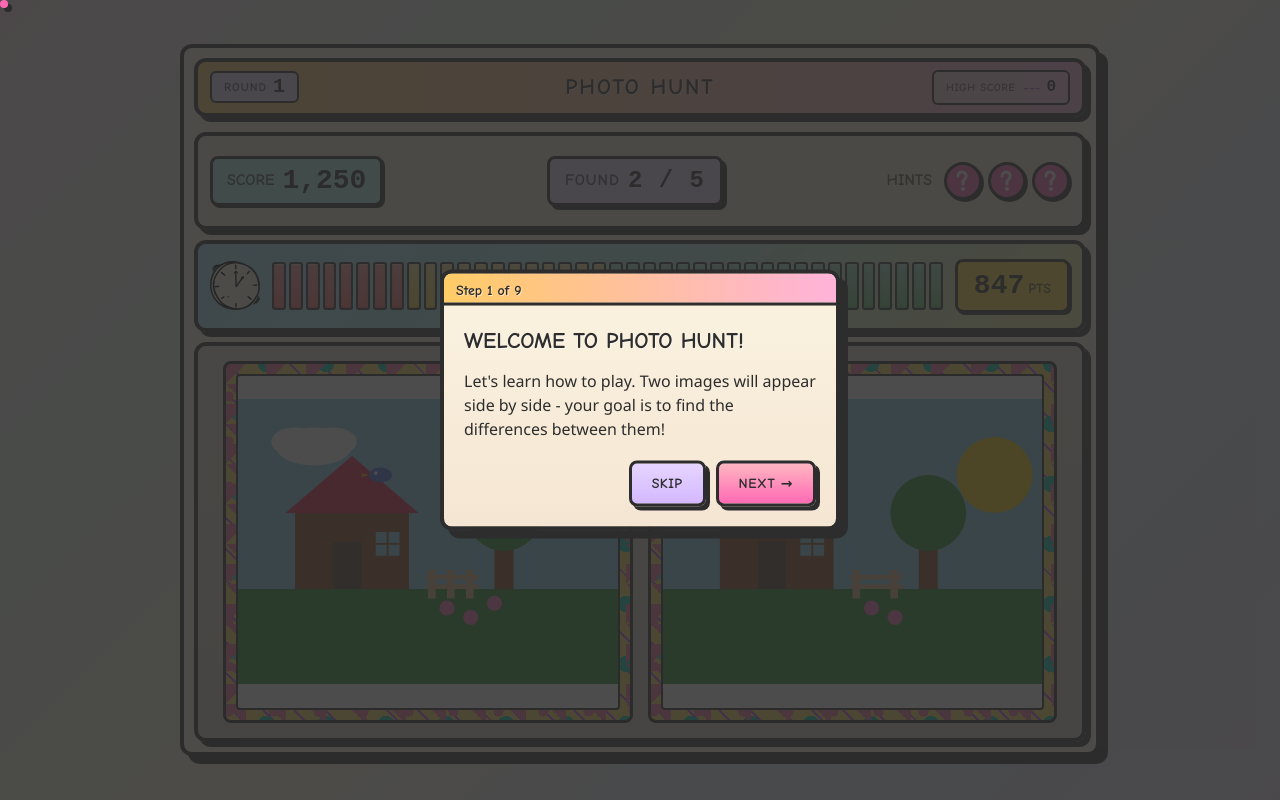
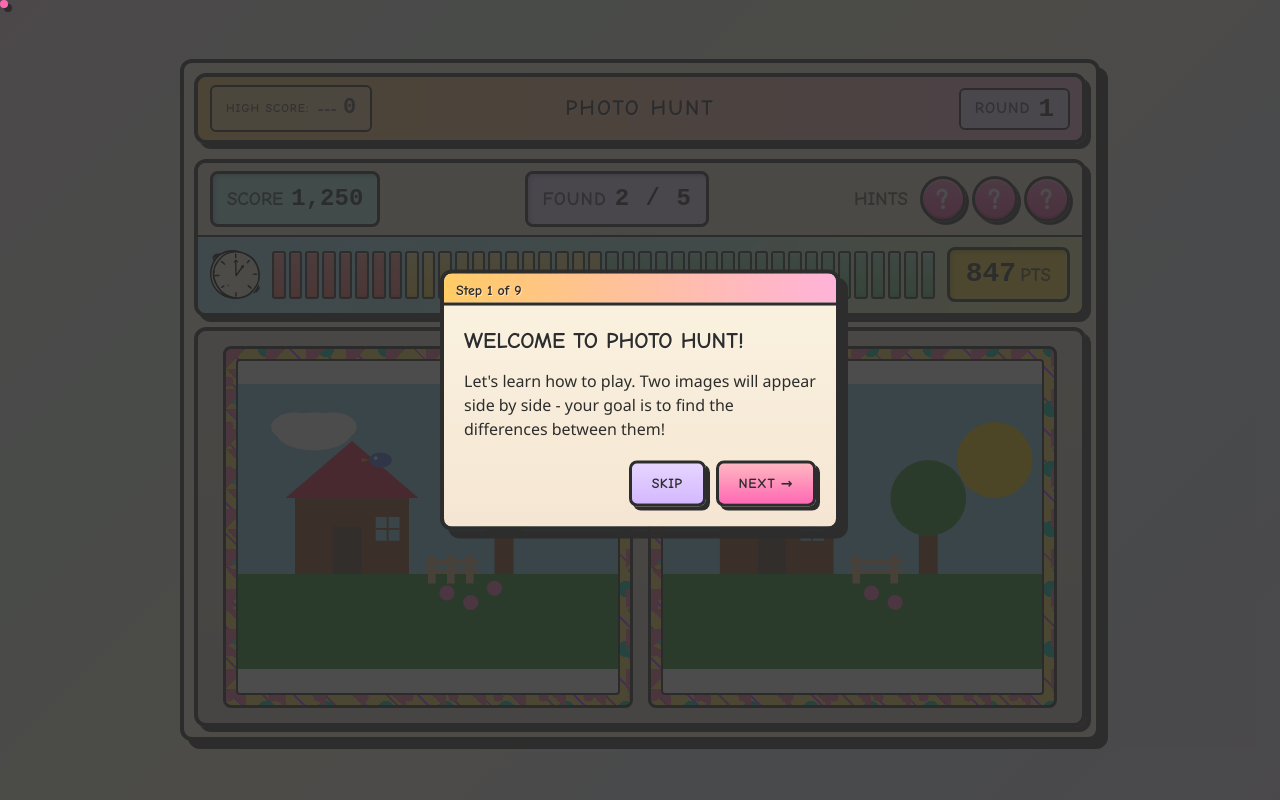
Before and after one commit to jdotfite/photo-hunt, a plain HTML site: page index.html in a window 1280 px wide. Both pictures are taken after a click on the button "HOW TO PLAY". Drawn offline with Linux system fonts and the light colour scheme.

Commit message:
UI polish: improved HUD styling with display panels and raised hint buttons

```diff
--- a/index.html
+++ b/index.html
@@ -166,48 +166,50 @@
   <div class="container hidden" id="gameScreen">
     <div class="game" id="game">
 
-      <!-- Title Bar: Round Badge | Game Title | High Score -->
+      <!-- Title Bar: High Score | Game Title | Round Badge -->
       <div class="title-bar shadow-lg border-dark-thick rounded-lg">
+        <div class="high-score-display">
+          <span class="label">HIGH SCORE</span>
+          <span class="value"><span id="highScoreName">---</span> <span id="highScoreValue">0</span></span>
+        </div>
+        <span class="title-bar-text">PHOTO HUNT</span>
         <div class="round-badge" id="roundDisplay">
           <span class="round-label">ROUND</span>
           <span class="round-value" id="roundNumber">1</span>
         </div>
-        <span class="title-bar-text">PHOTO HUNT</span>
-        <div class="high-score-display">
-          <span class="label">HIGH SCORE</span>
-          <span class="value"><span id="highScoreName">---</span> <span id="highScoreValue">0</span></span>
-        </div>
       </div>
 
-      <!-- Header Bar: Total Score | Differences | Hints -->
-      <div class="header-bar shadow-lg border-dark-thick rounded-lg">
-        <div class="total-score shadow-sm border-dark rounded">
+      <!-- Combined Status Bar: Score, Found, Hints + Clock, Pellets, Points -->
+      <div class="status-bar shadow-lg border-dark-thick rounded-lg">
+        <!-- Top Row: Score | Found | Hints -->
+        <div class="status-row status-row-top">
+          <div class="total-score display-panel border-dark rounded">
             <span class="label">SCORE</span>
             <span class="value" id="scoreValue">0</span>
           </div>
 
-        <div class="differences-found shadow-sm border-dark rounded" id="differencesFoundDisplay">
+          <div class="differences-found display-panel border-dark rounded" id="differencesFoundDisplay">
             <span class="label">FOUND</span>
             <span class="value"><span id="differencesCount">0</span> / <span id="differencesTotal">5</span></span>
           </div>
 
           <div class="hints-container" id="hintContainer">
             <span class="label">HINTS</span>
-          <button class="hint-btn shadow-sm border-dark rounded-full" id="hint1" title="Use Hint (3 remaining)">
+            <button class="hint-btn shadow-md border-dark rounded-full" id="hint1" title="Use Hint (3 remaining)">
               <svg viewBox="0 0 24 24">
                 <path d="M7 7 C7 4, 10 2, 13 3.5 C16 5, 16 9, 12 12 L12 15"
                       stroke="currentColor" stroke-width="3" fill="none" stroke-linecap="round"/>
                 <circle cx="12" cy="20" r="2" fill="currentColor"/>
               </svg>
             </button>
-          <button class="hint-btn shadow-sm border-dark rounded-full" id="hint2" title="Use Hint">
+            <button class="hint-btn shadow-md border-dark rounded-full" id="hint2" title="Use Hint">
               <svg viewBox="0 0 24 24">
                 <path d="M7 7 C7 4, 10 2, 13 3.5 C16 5, 16 9, 12 12 L12 15"
                       stroke="currentColor" stroke-width="3" fill="none" stroke-linecap="round"/>
                 <circle cx="12" cy="20" r="2" fill="currentColor"/>
               </svg>
             </button>
-          <button class="hint-btn shadow-sm border-dark rounded-full" id="hint3" title="Use Hint">
+            <button class="hint-btn shadow-md border-dark rounded-full" id="hint3" title="Use Hint">
               <svg viewBox="0 0 24 24">
                 <path d="M7 7 C7 4, 10 2, 13 3.5 C16 5, 16 9, 12 12 L12 15"
                       stroke="currentColor" stroke-width="3" fill="none" stroke-linecap="round"/>
@@ -217,8 +219,8 @@
           </div>
         </div>
 
-      <!-- Timer Bar: Clock + Pellets + Round Score -->
-      <div class="timer-bar shadow-lg border-dark-thick rounded-lg" id="pelletTimerWrapper">
+        <!-- Bottom Row: Clock | Pellets | Points -->
+        <div class="status-row status-row-bottom" id="pelletTimerWrapper">
           <div class="clock-icon">
             <img src="images/ui/clock.svg" width="50" alt="Time">
           </div>
@@ -229,9 +231,10 @@
             </div>
           </div>
 
-        <div class="round-score shadow-sm border-dark rounded">
+          <div class="round-score display-panel border-dark rounded">
             <span class="value" id="timerValue">999</span>
             <span class="label">PTS</span>
+          </div>
         </div>
       </div>
 
--- a/js/script.js
+++ b/js/script.js
@@ -94,13 +94,13 @@ document.addEventListener("DOMContentLoaded", function() {
 
     // Update the high score display in the header
     function updateHighScoreDisplay() {
-        if (window.highScores && highScoreNameElement && highScoreValueElement) {
+        if (window.highScores && highScoreValueElement) {
             const topScore = window.highScores.getTopScore();
             if (topScore) {
-                highScoreNameElement.textContent = topScore.name;
+                if (highScoreNameElement) highScoreNameElement.textContent = topScore.name;
                 highScoreValueElement.textContent = topScore.score.toLocaleString();
             } else {
-                highScoreNameElement.textContent = '---';
+                if (highScoreNameElement) highScoreNameElement.textContent = '---';
                 highScoreValueElement.textContent = '0';
             }
         }
--- a/style/layout.css
+++ b/style/layout.css
@@ -63,7 +63,33 @@
 }
 
 /* ============================================
-   HEADER BAR - Score & Status
+   COMBINED STATUS BAR - Score, Found, Hints + Timer
+   Single unified container with shared shadow
+   ============================================ */
+.status-bar {
+  display: flex;
+  flex-direction: column;
+  flex-shrink: 0;
+  overflow: hidden;
+}
+
+.status-row {
+  display: flex;
+  align-items: center;
+  padding: var(--gap-sm) var(--gap-md);
+  gap: var(--gap-md);
+}
+
+.status-row-top {
+  justify-content: space-between;
+}
+
+.status-row-bottom {
+  justify-content: center;
+}
+
+/* ============================================
+   HEADER BAR - Score & Status (legacy support)
    ============================================ */
 .header-bar {
   display: flex;
@@ -114,7 +140,7 @@
 
 /* ============================================
    TIMER BAR - Clock, Pellets, Round Score
-   Unified visual container for time display
+   Now lives inside status-row-bottom
    ============================================ */
 .timer-bar {
   display: flex;
@@ -124,6 +150,12 @@
   padding: var(--gap-md);
   gap: var(--gap-md);
   position: relative;
+}
+
+/* Timer elements also work inside status-row-bottom */
+.status-row-bottom {
+  gap: var(--gap-md);
+  padding: var(--gap-sm) var(--gap-md);
 }
 
 .clock-icon {
--- a/style/themes/retro-vaporwave.css
+++ b/style/themes/retro-vaporwave.css
@@ -130,16 +130,16 @@ body.display-4-3 .game {
 .round-badge {
   display: flex;
   align-items: center;
-  gap: 6px;
+  gap: 8px;
   background: var(--pastel-lavender);
-  padding: 4px 12px;
+  padding: 6px 14px;
   border-radius: 6px;
   border: 2px solid var(--border-dark);
 }
 
 .round-badge .round-label {
   font-family: var(--font-display);
-  font-size: 12px;
+  font-size: 16px;
   font-weight: bold;
   color: var(--text-dark);
   text-transform: uppercase;
@@ -149,7 +149,7 @@ body.display-4-3 .game {
 
 .round-badge .round-value {
   font-family: var(--font-pixel);
-  font-size: 20px;
+  font-size: 26px;
   font-weight: bold;
   color: var(--text-dark);
   line-height: 1;
@@ -171,48 +171,153 @@ body.display-4-3 .game {
   background: rgba(255,255,255,0.3);
   border-radius: 6px;
   border: 2px solid var(--text-dark);
+  display: flex;
+  flex-direction: row;
+  align-items: center;
+  gap: 8px;
+  padding: 6px 14px;
+  white-space: nowrap;
 }
 
 .title-bar .high-score-display .label {
   font-family: var(--font-display);
-  font-size: 11px;
-  font-weight: bold;
-  color: var(--text-dark);
-  opacity: 0.7;
+  font-size: 12px;
+  font-weight: bold;
+  color: var(--text-dark);
+  opacity: 0.8;
   text-transform: uppercase;
-  letter-spacing: 0.5px;
+  letter-spacing: 1px;
+}
+
+.title-bar .high-score-display .label::after {
+  content: ':';
 }
 
 .title-bar .high-score-display .value {
   font-family: var(--font-pixel);
+  font-size: 22px;
+  font-weight: bold;
+  color: #4a4a4a;
+  display: flex;
+  align-items: center;
+  gap: 6px;
+}
+
+.title-bar .high-score-display #highScoreName {
+  font-family: var(--font-display);
   font-size: 16px;
   font-weight: bold;
-  color: var(--text-dark);
-  display: flex;
-  align-items: center;
-  gap: 6px;
-}
-
-.title-bar .high-score-display #highScoreName {
-  font-family: var(--font-display);
-  font-size: 14px;
-  font-weight: bold;
-  color: var(--purple);
-  text-shadow: 0 0 1px rgba(255,255,255,0.5);
-  max-width: 70px;
+  color: #4a4a4a;
+  max-width: 80px;
   overflow: hidden;
   text-overflow: ellipsis;
   white-space: nowrap;
-}
-
-/* ============================================
-   HEADER BAR - Score, Differences, Hints
+  text-transform: uppercase;
+}
+
+/* ============================================
+   UNIFIED GAME HUD - All game info in one bar
+   Single container replacing title-bar + status-bar
+   ============================================ */
+
+.game-hud {
+  background: var(--window-bg);
+  margin: 10px 10px 10px 10px;
+}
+
+.hud-row-info {
+  background: linear-gradient(90deg, var(--title-bar) 0%, var(--title-bar-pink) 100%);
+}
+
+.hud-row-timer {
+  background: linear-gradient(135deg, var(--pastel-sky) 0%, var(--pastel-mint) 50%, var(--pastel-yellow) 100%);
+}
+
+/* Round badge in HUD - more compact */
+.game-hud .round-badge {
+  background: var(--pastel-lavender);
+  padding: 4px 10px;
+  border-radius: 6px;
+  border: 2px solid var(--border-dark);
+  display: flex;
+  align-items: center;
+  gap: 4px;
+}
+
+.game-hud .round-badge .round-label {
+  font-family: var(--font-display);
+  font-size: 11px;
+  font-weight: bold;
+  color: var(--text-dark);
+  text-transform: uppercase;
+  opacity: 0.8;
+}
+
+.game-hud .round-badge .round-value {
+  font-family: var(--font-pixel);
+  font-size: 18px;
+  font-weight: bold;
+  color: var(--text-dark);
+  line-height: 1;
+}
+
+/* High score compact - subtle, doesn't distract */
+.high-score-compact {
+  background: rgba(255,255,255,0.3);
+  border-radius: 6px;
+  border: 2px solid var(--border-dark);
+}
+
+.high-score-compact .label {
+  font-family: var(--font-display);
+  color: var(--text-dark);
+}
+
+.high-score-compact .value {
+  font-family: var(--font-pixel);
+  color: var(--purple);
+}
+
+/* Hints container - remove label, just show buttons */
+.game-hud .hints-container {
+  gap: 4px;
+}
+
+.game-hud .hints-container .label {
+  display: none; /* Icons are self-explanatory */
+}
+
+/* ============================================
+   COMBINED STATUS BAR - Unified container
+   Single shadow for Score/Found/Hints + Timer
+   ============================================ */
+
+.status-bar {
+  background: var(--window-bg);
+  margin: 10px 10px 10px 10px;
+}
+
+.status-row-top {
+  background: var(--window-bg);
+  border-bottom: 2px solid var(--border-dark);
+}
+
+.status-row-bottom {
+  background: linear-gradient(135deg, var(--pastel-sky) 0%, var(--pastel-mint) 50%, var(--pastel-yellow) 100%);
+}
+
+/* ============================================
+   TITLE BAR - Game Title with High Score
    Border/shadow/radius handled by utility classes
    ============================================ */
 
-.header-bar {
-  background: var(--window-bg);
+.title-bar {
+  background: linear-gradient(90deg, var(--title-bar) 0%, var(--title-bar-pink) 100%);
   margin: 10px 10px 5px 10px;
+  display: flex;
+  align-items: center;
+  justify-content: space-between;
+  padding: 8px 12px;
 }
 
 .header-bar .label {
@@ -222,6 +327,23 @@ body.display-4-3 .game {
   text-transform: uppercase;
   color: var(--text-dark);
   opacity: 0.8;
+}
+
+/* Status row labels - consistent styling */
+.status-row .label {
+  font-family: var(--font-display);
+  font-size: 19px;
+  font-weight: bold;
+  text-transform: uppercase;
+  color: var(--text-dark);
+  opacity: 0.8;
+}
+
+/* Display Panel - Recessed LCD-style look for info displays */
+.display-panel {
+  box-shadow:
+    inset 2px 2px 4px rgba(0, 0, 0, 0.2),
+    inset -1px -1px 2px rgba(255, 255, 255, 0.5);
 }
 
 /* Total Score - uses utility classes for border/shadow/radius */
@@ -232,7 +354,7 @@ body.display-4-3 .game {
 
 .total-score .value {
   font-family: var(--font-pixel);
-  font-size: 28px;
+  font-size: 24px;
   font-weight: bold;
   color: var(--text-dark);
 }
@@ -252,25 +374,44 @@ body.display-4-3 .game {
 
 .hints-container .label {
   margin-right: 6px;
-}
-
-/* Hint Buttons - uses utility classes for border/shadow/radius */
+  font-family: var(--font-display);
+  font-size: 19px;
+  font-weight: bold;
+  text-transform: uppercase;
+  color: var(--text-dark);
+  opacity: 0.8;
+}
+
+/* Hint Buttons - Raised 3D clickable buttons */
 .hint-btn {
-  width: 38px;
-  height: 38px;
-  background: var(--hot-pink);
+  width: 46px;
+  height: 46px;
+  background: linear-gradient(180deg, #ff85c0 0%, var(--hot-pink) 50%, #e84a9c 100%);
   color: var(--text-white);
   transition: transform 0.15s, box-shadow 0.15s;
+  cursor: pointer;
+  /* Extra highlight for 3D raised effect */
+  box-shadow:
+    3px 3px 0 var(--shadow-color),
+    inset 0 2px 0 rgba(255, 255, 255, 0.3),
+    inset 0 -2px 0 rgba(0, 0, 0, 0.2);
 }
 
 .hint-btn:hover {
   transform: translateY(-2px);
-  box-shadow: 3px 4px 0 var(--shadow-color);
+  box-shadow:
+    4px 5px 0 var(--shadow-color),
+    inset 0 2px 0 rgba(255, 255, 255, 0.4),
+    inset 0 -2px 0 rgba(0, 0, 0, 0.2);
+  background: linear-gradient(180deg, #ff9dcc 0%, #ff7ab8 50%, #e84a9c 100%);
 }
 
 .hint-btn:active {
-  transform: translateY(1px);
-  box-shadow: 1px 1px 0 var(--shadow-color);
+  transform: translateY(2px);
+  box-shadow:
+    1px 1px 0 var(--shadow-color),
+    inset 0 2px 0 rgba(0, 0, 0, 0.1),
+    inset 0 -1px 0 rgba(255, 255, 255, 0.2);
 }
 
 .hint-btn.used {
@@ -283,6 +424,7 @@ body.display-4-3 .game {
    TIMER BAR - Unified Time & Points Display
    Uses utility classes for border/shadow/radius
    Layout handled by layout.css
+   Also applies to status-row-bottom in combined bar
    ============================================ */
 
 .timer-bar {
@@ -389,14 +531,9 @@ body.display-4-3 .game {
   font-family: var(--font-display);
   font-size: 16px;
   font-weight: bold;
-  padding: 10px 15px;
-  margin: 8px 10px;
-  border: 3px solid var(--border-dark);
-  border-radius: 8px;
   text-align: center;
   text-transform: uppercase;
   letter-spacing: 1px;
-  box-shadow: 4px 4px 0 var(--shadow-color);
   transition: transform 0.15s ease, box-shadow 0.15s ease;
 }
 
```
Lines whose indentation alone changed are shown as unchanged.
